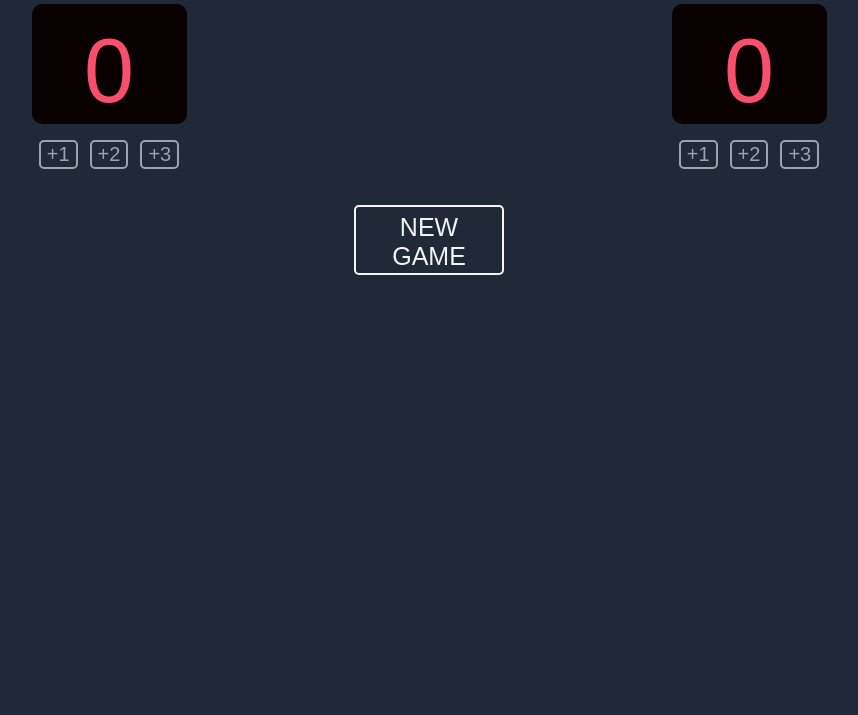
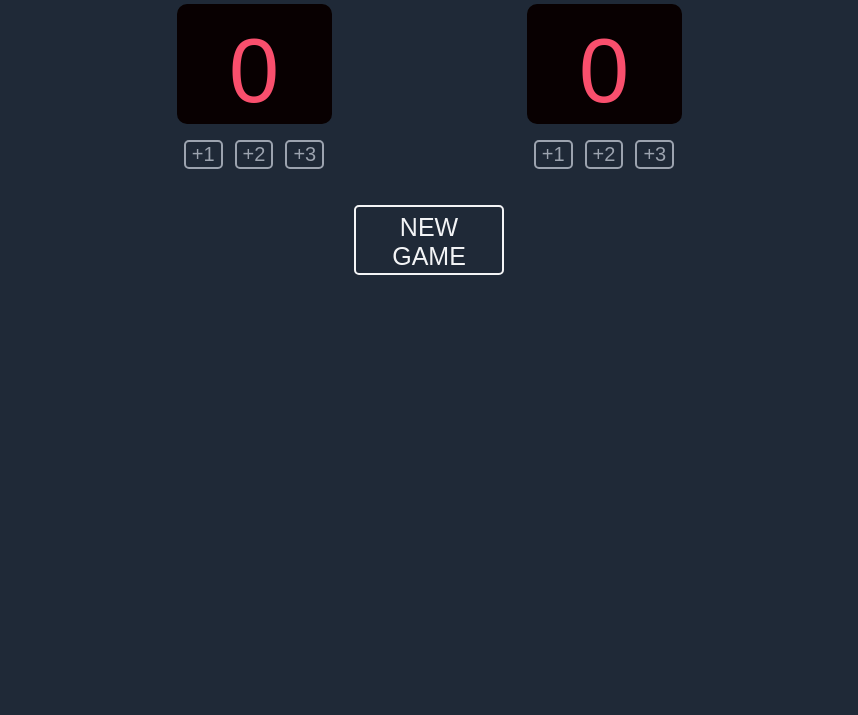
Before and after one commit to dada-afk/scrimba, a website built with Vite: page basketball-score-counter/index.html in a window 1280 px wide. Shown: the part 85-800 px from the top of the page, without its empty margins (211-1069 px from the left). Built offline with nearby package versions, Linux system fonts and the light colour scheme; a web font is replaced by a local one.

Commit message:
Add width and margin

```diff
--- a/basketball-score-counter/index.css
+++ b/basketball-score-counter/index.css
@@ -33,6 +33,8 @@ body {
     display: flex;
     justify-content: space-around;
     text-align: center;
+    width: 700px;
+    margin: 0 auto;
 }
 
 button {
```
Also changed, not shown: counter-page/index.html (+1 -1 lines).
